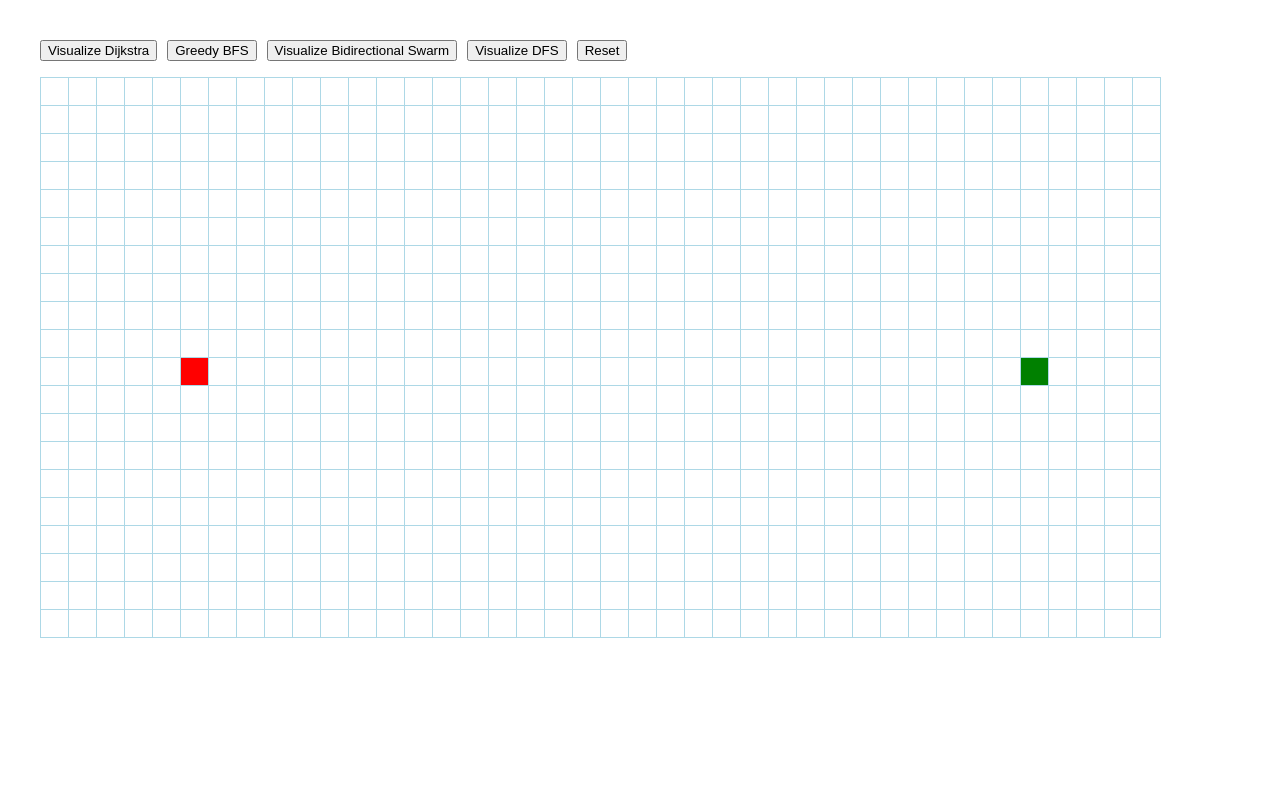
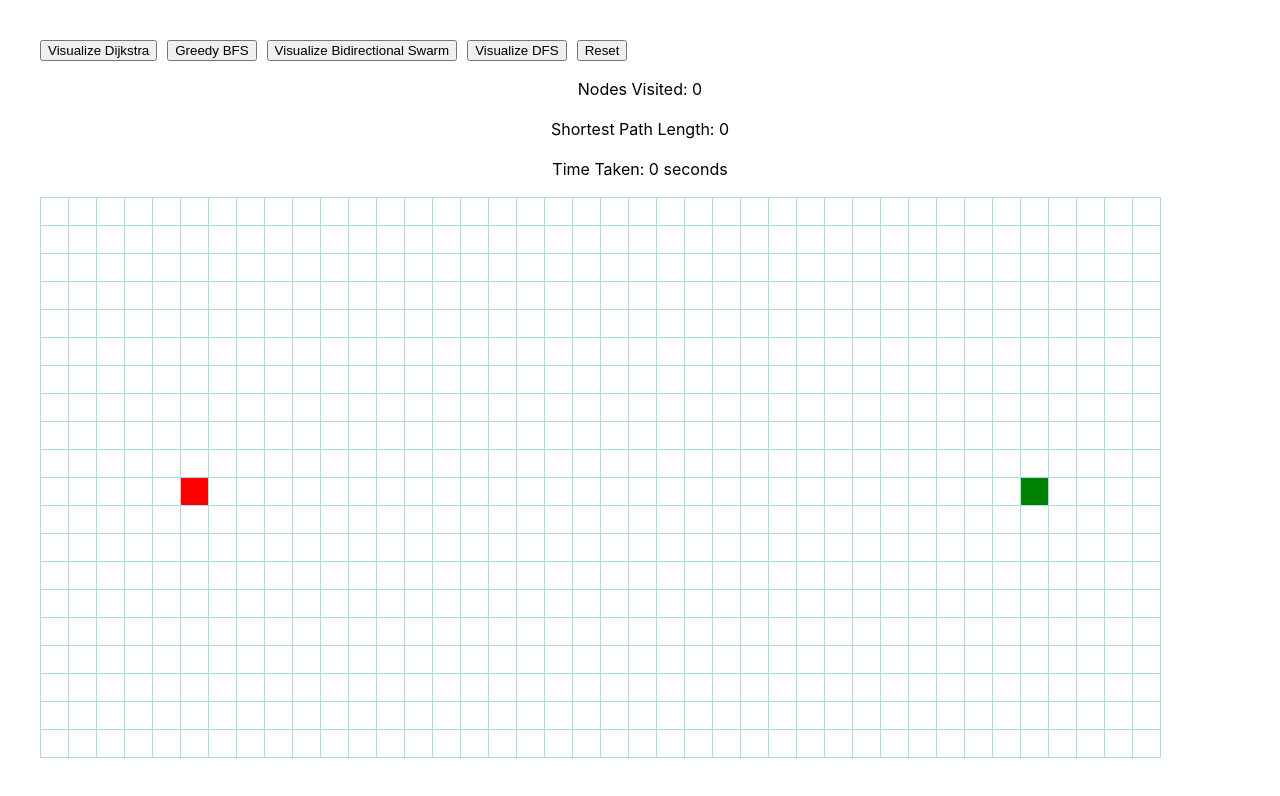
Before and after one commit to shafiemukhre/pathfinder-grid-visualizer, a React (Vite) app: page / in a window 1280 px wide. Shown: the top 796 px of the page. Built offline with nearby package versions, Linux system fonts and the light colour scheme.

Commit message:
Fix bi-directional swarm visualization + Display time,length,#visited nodes

```diff
--- a/src/algorithms/bdfs.js
+++ b/src/algorithms/bdfs.js
@@ -3,57 +3,87 @@ export function bidirectionalSearch(grid, startNode, finishNode) {
   const startQueue = [startNode];
   const finishQueue = [finishNode];
 
-    const startVisited = new Set();
-    const finishVisited = new Set();
+  const startVisited = new Map();
+  const finishVisited = new Map();
 
-    startVisited.add(startNode);
-    finishVisited.add(finishNode);
+  startVisited.set(startNode, null);
+  finishVisited.set(finishNode, null);
 
   while (startQueue.length && finishQueue.length) {
     const startCurrentNode = startQueue.shift();
     const finishCurrentNode = finishQueue.shift();
 
-      if (startCurrentNode && finishCurrentNode) {
-        // Forward search from start
+    if (startCurrentNode) {
       visitedNodesInOrder.push(startCurrentNode);
-        if (startVisited.has(finishCurrentNode)) {
-          return visitedNodesInOrder;
+      startCurrentNode.isVisited = true;
+
+      // Check if the current node from the start side has been visited by the finish side
+      if (finishVisited.has(startCurrentNode)) {
+        // Meeting node found, reconstruct the path
+        return {
+          visitedNodesInOrder,
+          nodesInShortestPathOrder: reconstructPath(startCurrentNode, finishVisited.get(startCurrentNode), startVisited, finishVisited)
+        };
       }
 
       const startNeighbors = getUnvisitedNeighbors(startCurrentNode, grid);
       for (const neighbor of startNeighbors) {
         if (!startVisited.has(neighbor)) {
           neighbor.previousNode = startCurrentNode;
-            startVisited.add(neighbor);
+          startVisited.set(neighbor, startCurrentNode);
           startQueue.push(neighbor);
         }
       }
+    }
 
-        // Backward search from finish
+    if (finishCurrentNode) {
       visitedNodesInOrder.push(finishCurrentNode);
-        if (finishVisited.has(startCurrentNode)) {
-          return visitedNodesInOrder;
+      finishCurrentNode.isVisited = true;
+
+      // Check if the current node from the finish side has been visited by the start side
+      if (startVisited.has(finishCurrentNode)) {
+        // Meeting node found, reconstruct the path
+        return {
+          visitedNodesInOrder,
+          nodesInShortestPathOrder: reconstructPath(startVisited.get(finishCurrentNode), finishCurrentNode, startVisited, finishVisited)
+        };
       }
 
       const finishNeighbors = getUnvisitedNeighbors(finishCurrentNode, grid);
       for (const neighbor of finishNeighbors) {
         if (!finishVisited.has(neighbor)) {
           neighbor.previousNode = finishCurrentNode;
-            finishVisited.add(neighbor);
+          finishVisited.set(neighbor, finishCurrentNode);
           finishQueue.push(neighbor);
-          }
-        }
-
-        // Check if searches meet
-        for (const node of startVisited) {
-          if (finishVisited.has(node)) {
-            return visitedNodesInOrder;
         }
       }
     }
   }
 
-    return visitedNodesInOrder;
+  return { visitedNodesInOrder, nodesInShortestPathOrder: [] }; // No path found
+}
+
+function reconstructPath(meetingNodeStart, meetingNodeFinish, startVisited, finishVisited) {
+  const nodesInShortestPathOrder = [];
+  let currentNode = meetingNodeStart;
+
+  // Reconstruct the path from the start to the meeting point
+  while (currentNode !== null) {
+    nodesInShortestPathOrder.unshift(currentNode);
+    currentNode = startVisited.get(currentNode);
+  }
+
+  // Skip the meeting node since it's already included
+  currentNode = finishVisited.get(meetingNodeFinish);
+  nodesInShortestPathOrder.push(meetingNodeFinish)
+
+  // Reconstruct the path from the meeting point to the finish
+  while (currentNode !== null) {
+    nodesInShortestPathOrder.push(currentNode);
+    currentNode = finishVisited.get(currentNode);
+  }
+
+  return nodesInShortestPathOrder;
 }
 
 function getUnvisitedNeighbors(node, grid) {
@@ -66,28 +96,18 @@ export function bidirectionalSearch(grid, startNode, finishNode) {
   return neighbors.filter(neighbor => !neighbor.isVisited && !neighbor.isWall);
 }
 
-  function getAllNodes(grid) {
-    const nodes = [];
-    for (const row of grid) {
-      for (const node of row) {
-        nodes.push(node);
-      }
-    }
-    return nodes;
-  }
-
 export function getNodesInShortestPathOrderFromBidirectional(startNode, finishNode) {
   const nodesInShortestPathOrder = [];
   let currentNode = finishNode;
 
-    while (currentNode) {
+  while (currentNode !== null) {
     nodesInShortestPathOrder.unshift(currentNode);
     currentNode = currentNode.previousNode;
   }
 
   currentNode = startNode.previousNode;
 
-    while (currentNode) {
+  while (currentNode !== null) {
     nodesInShortestPathOrder.push(currentNode);
     currentNode = currentNode.previousNode;
   }
--- a/src/components/Grid.tsx
+++ b/src/components/Grid.tsx
@@ -3,7 +3,7 @@ import Node from "./Node";
 import { dijkstra, getNodesInShortestPathOrderFromDijkstra } from "@algorithms/dijkstra";
 import { bfs, getNodesInShortestPathOrderFromBFS } from "@algorithms/bfs";
 import { dfs, getNodesInShortestPathOrderFromDFS } from "@algorithms/dfs";
-import { bidirectionalSearch, getNodesInShortestPathOrderFromBidirectional } from "@algorithms/bdfs";
+import { bidirectionalSearch } from "@algorithms/bdfs";
 
 interface NodeObject {
   col: number,
@@ -18,23 +18,33 @@ export default function Grid() {
   const [grid, setGrid] = useState<NodeObject[][]>([]);
   const [mouseIsPressed, setMouseIsPressed] = useState(false);
   const nodeRefs = useRef<{ [key: string]: HTMLTableCellElement | null }>({});
-  const timeouts = useRef<number[]>([]);
+  const timeouts = useRef<any[]>([]);
+  const [startTime, setStartTime] = useState<Date | null>(null);
+  const [endTime, setEndTime] = useState<Date | null>(null);
+  const [duration, setDuration] = useState<string | null>('0 seconds');
+  const [algorithmInfo, setAlgorithmInfo] = useState({ nodesVisited: 0, pathLength: 0 });
 
   useEffect(() => {
-    setGrid(getInitialGrid())
-  },[]) // only once
+    setGrid(getInitialGrid());
+  }, []); // only once
 
+  useEffect(() => {
+    if (startTime && endTime) {
+      const diffInMilliseconds = endTime.getTime() - startTime.getTime();
+      setDuration(`${(diffInMilliseconds / 1000).toFixed(3)} seconds`);
+    }
+  }, [endTime]);
 
   function handleMouseDown(row: number, col: number) {
     const newGrid = getNewGridWithWallToggled(grid, row, col);
-    setMouseIsPressed(true)
-    setGrid(newGrid)
+    setMouseIsPressed(true);
+    setGrid(newGrid);
   }
 
   function handleMouseEnter(row: number, col: number) {
     if (!mouseIsPressed) return;
     const newGrid = getNewGridWithWallToggled(grid, row, col);
-    setGrid(newGrid)
+    setGrid(newGrid);
   }
 
   function handleMouseUp() {
@@ -43,7 +53,6 @@ export default function Grid() {
 
   function animateAlgorithm(visitedNodesInOrder, nodesInShortestPathOrder) {
     for (let i = 0; i <= visitedNodesInOrder.length; i++) {
-
       // finale shortest path line
       if (i === visitedNodesInOrder.length) {
         const timeout = setTimeout(() => {
@@ -73,12 +82,16 @@ export default function Grid() {
         const node = nodesInShortestPathOrder[i];
         const nodeRefKey = `node-${node.row}-${node.col}`;
         if (!node.isStart && !node.isFinish && nodeRefs.current[nodeRefKey]) {
-          nodeRefs.current[nodeRefKey].className = 'node node-shortest-path'
+          nodeRefs.current[nodeRefKey].className = 'node node-shortest-path';
+        }
+
+        // If this is the last node in the shortest path, update the end time
+        if (i === nodesInShortestPathOrder.length - 1) {
+          setEndTime(new Date());
         }
       }, 20 * i);
       timeouts.current.push(timeout);
     }
-
   }
 
   function clearGrid() {
@@ -111,6 +124,8 @@ export default function Grid() {
 
   function resetGrid() {
     clearTimeouts();
+    setAlgorithmInfo({ nodesVisited: 0, pathLength: 0 });
+    setDuration('0 seconds');
     const newGrid = grid.map(row =>
       row.map(node => ({
         ...node,
@@ -142,24 +157,23 @@ export default function Grid() {
 
     const startNode = grid[START_NODE_ROW][START_NODE_COL];
     const finishNode = grid[FINISH_NODE_ROW][FINISH_NODE_COL];
+    setStartTime(new Date());
+    setEndTime(null); // Reset endTime to ensure duration calculation runs
+    setDuration('Calculating...');
 
     switch (algorithm) {
       case 'dijkstra':
         visitedNodesInOrder = dijkstra(grid, startNode, finishNode);
         nodesInShortestPathOrder = getNodesInShortestPathOrderFromDijkstra(finishNode);
         break;
-      // case 'a-star':
-      //   // todo
-      //   visitedNodesInOrder = astar(grid, startNode, finishNode);
-      //   nodesInShortestPathOrder = getNodesInShortestPathOrderFromAstar(finishNode);
-      //   break;
       case 'greedy-bfs':
         visitedNodesInOrder = bfs(grid, startNode, finishNode);
         nodesInShortestPathOrder = getNodesInShortestPathOrderFromBFS(finishNode);
         break;
       case 'bidirectional-swarm':
-        visitedNodesInOrder = bidirectionalSearch(grid, startNode, finishNode);
-        nodesInShortestPathOrder = getNodesInShortestPathOrderFromBidirectional(finishNode);
+        const result = bidirectionalSearch(grid, startNode, finishNode);
+        visitedNodesInOrder = result.visitedNodesInOrder;
+        nodesInShortestPathOrder = result.nodesInShortestPathOrder;
         break;
       case 'dfs':
         visitedNodesInOrder = dfs(grid, startNode, finishNode);
@@ -169,7 +183,9 @@ export default function Grid() {
         console.error('Unknown algorithm:', algorithm);
         return;
     }
-
+    const nodesVisited = visitedNodesInOrder.length;
+    const pathLength = nodesInShortestPathOrder.length;
+    setAlgorithmInfo({ nodesVisited, pathLength });
     animateAlgorithm(visitedNodesInOrder, nodesInShortestPathOrder);
   }
 
@@ -183,12 +199,17 @@ export default function Grid() {
         <button type="button" onClick={() => visualizeAlgorithm("dfs")}>Visualize DFS</button>
         <button type="button" onClick={() => resetGrid()}>Reset</button>
       </div>
+      <div>
+        <p>Nodes Visited: {algorithmInfo.nodesVisited}</p>
+        <p>Shortest Path Length: {algorithmInfo.pathLength > 0 ? algorithmInfo.pathLength - 2 : 0}</p>
+        <p>Time Taken: {duration}</p>
+      </div>
       <table className="grid">
         <tbody>
           {grid.map((row) => (
             <tr key={`row-${row[0].row}`}>
               {row.map((node) => {
-              const {row, col, isFinish, isStart, isVisited, isWall} = node;
+                const { row, col, isFinish, isStart, isVisited, isWall } = node;
                 const nodeRefKey = `node-${row}-${col}`;
                 return (
                   <Node
@@ -211,7 +232,7 @@ export default function Grid() {
         </tbody>
       </table>
     </>
-  )
+  );
 }
 
 function getInitialGrid() {
@@ -244,7 +265,7 @@ function createNode(col: number, row: number) {
     isVisited: false,
     previousNode: null,
     isWall: false,
-  }
+  };
 }
 
 function getNewGridWithWallToggled(grid, row, col) {
@@ -256,4 +277,4 @@ function getNewGridWithWallToggled(grid, row, col) {
   };
   newGrid[row][col] = newNode;
   return newGrid;
-};
+}
```
Lines whose indentation alone changed are shown as unchanged.
